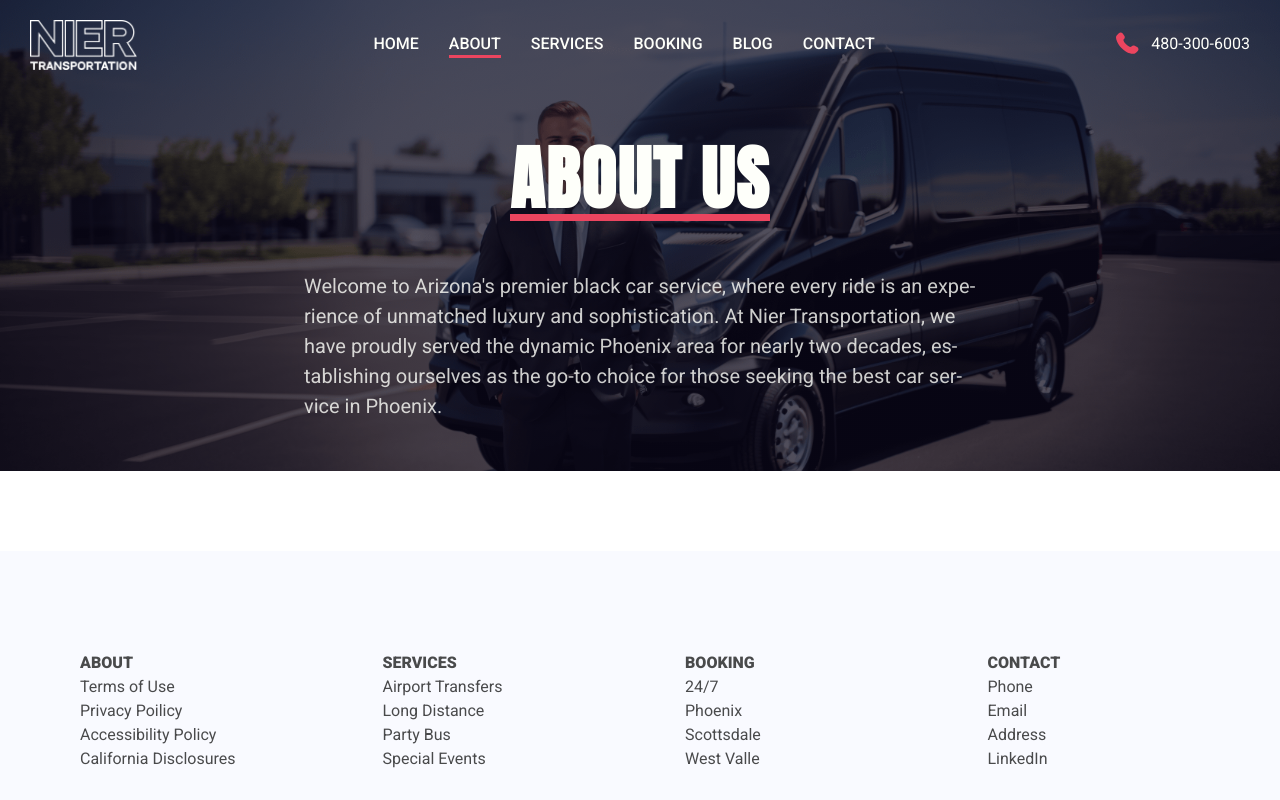
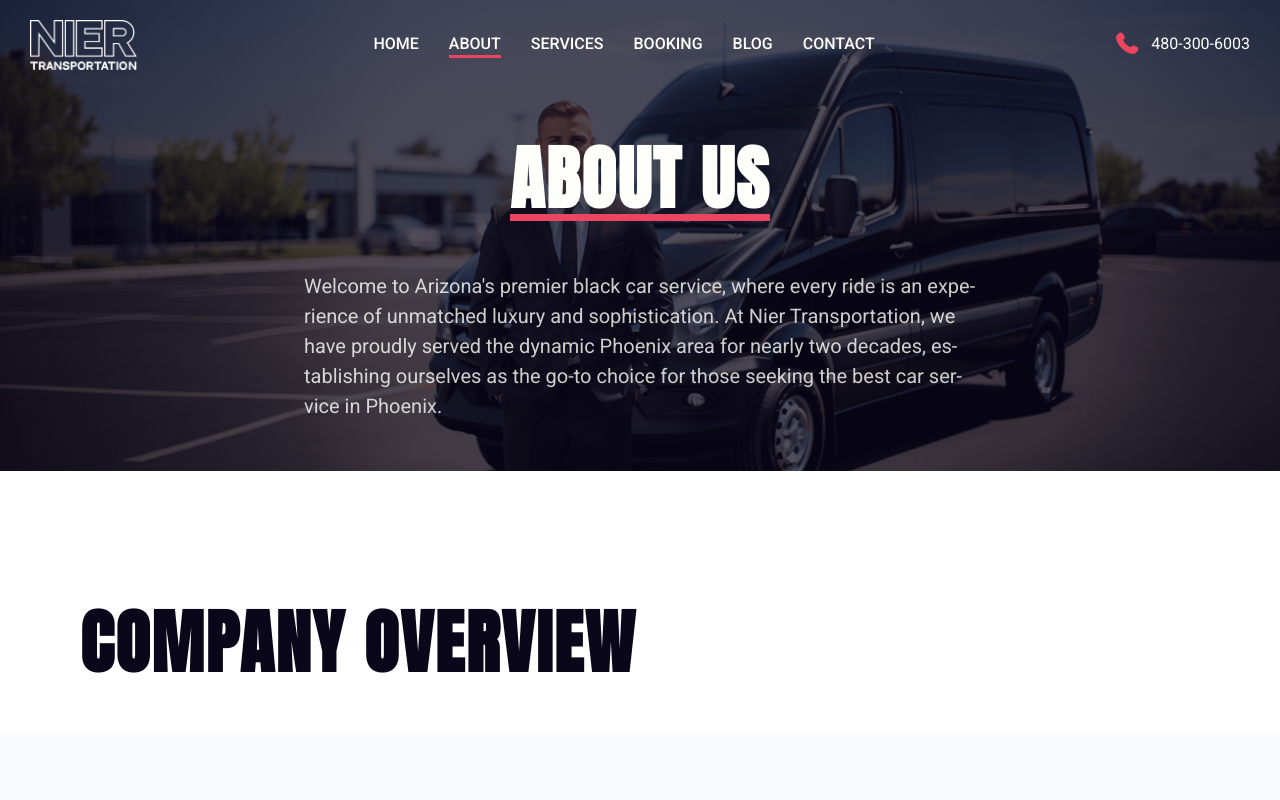
Before and after one commit to ChristianWare/Nier-Transport-Redesign, a Next.js app: page /about in a window 1280 px wide. Shown: the top 800 px of the page. Built offline with nearby package versions, Linux system fonts and the light colour scheme.

Commit message:
Comapany Overview Start

```diff
--- a/src/app/about/page.tsx
+++ b/src/app/about/page.tsx
@@ -2,16 +2,18 @@ import PageIntro from "../components/PageIntro/PageIntro";
 import styles from "./About.module.css";
 
 import Img from "../../../public/images/aboutPageIntro.png";
+import CompanyOverview from "../components/CompanyOverview/CompanyOverview";
 
 const AboutPage = () => {
   return (
-    <section className={styles.container}>
+    <main>
       <PageIntro
         heading='About Us'
         copy='Welcome to Arizona&#39;s premier black car service, where every ride is an experience of unmatched luxury and sophistication. At Nier Transportation, we have proudly served the dynamic Phoenix area for nearly two decades, establishing ourselves as the go-to choice for those seeking the best car service in Phoenix.'
         src={Img}
       />
-    </section>
+      <CompanyOverview />
+    </main>
   );
 };
 export default AboutPage;
--- /dev/null
+++ b/src/app/components/CompanyOverview/CompanyOverview.tsx
@@ -0,0 +1,16 @@
+import styles from './CompanyOverview.module.css'
+import LayoutWrapper from '../LayoutWrapper/LayoutWrapper'
+import ContentPadding from '../ContentPadding/ContentPadding'
+
+const CompanyOverview = () => {
+  return (
+    <section className={styles.container}>
+        <LayoutWrapper>
+            <ContentPadding>
+                <h1>Company Overview</h1>
+            </ContentPadding>
+        </LayoutWrapper>
+    </section>
+  )
+}
+export default CompanyOverview
```
Also changed, not shown: src/app/components/CompanyOverview/CompanyOverview.module.css (added).
